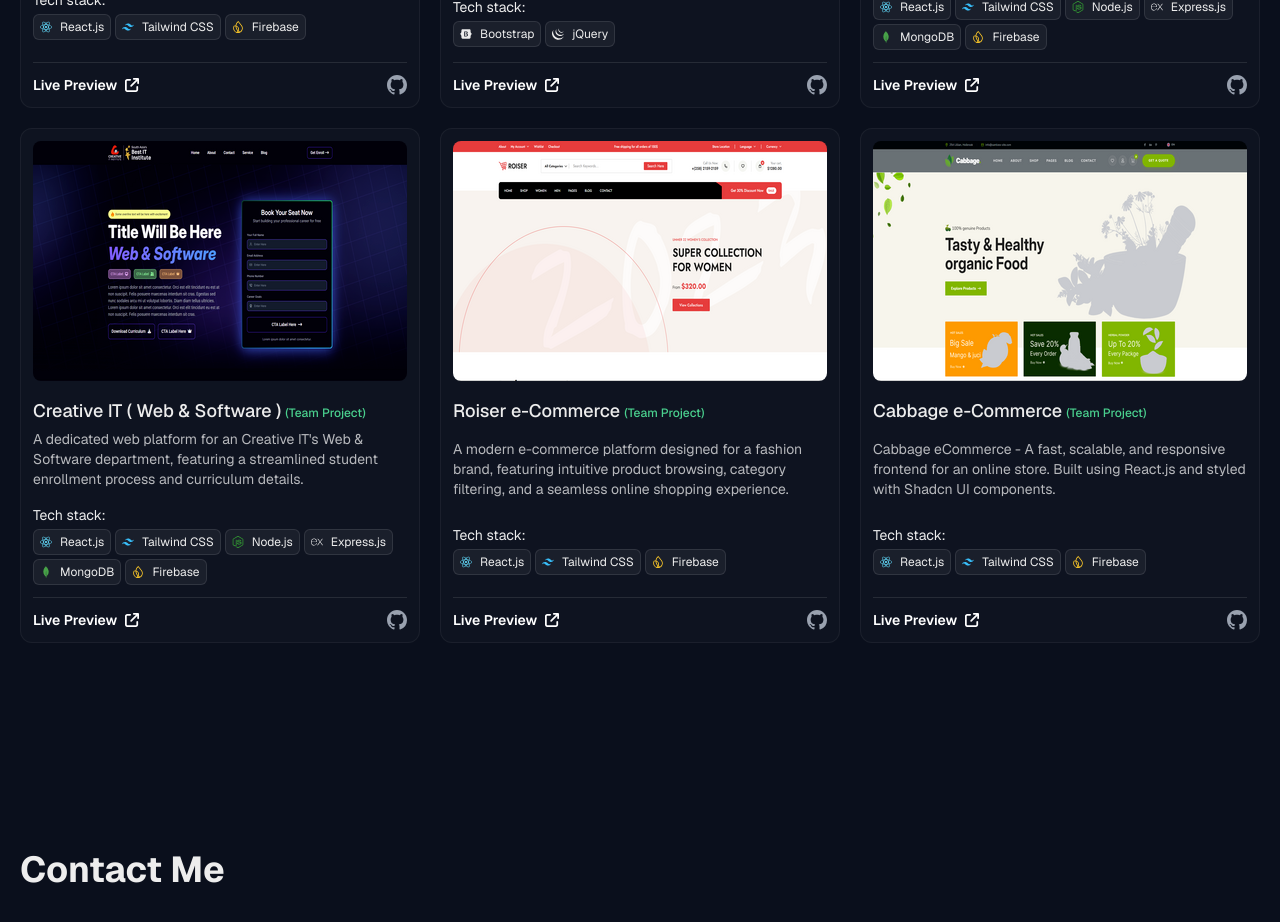
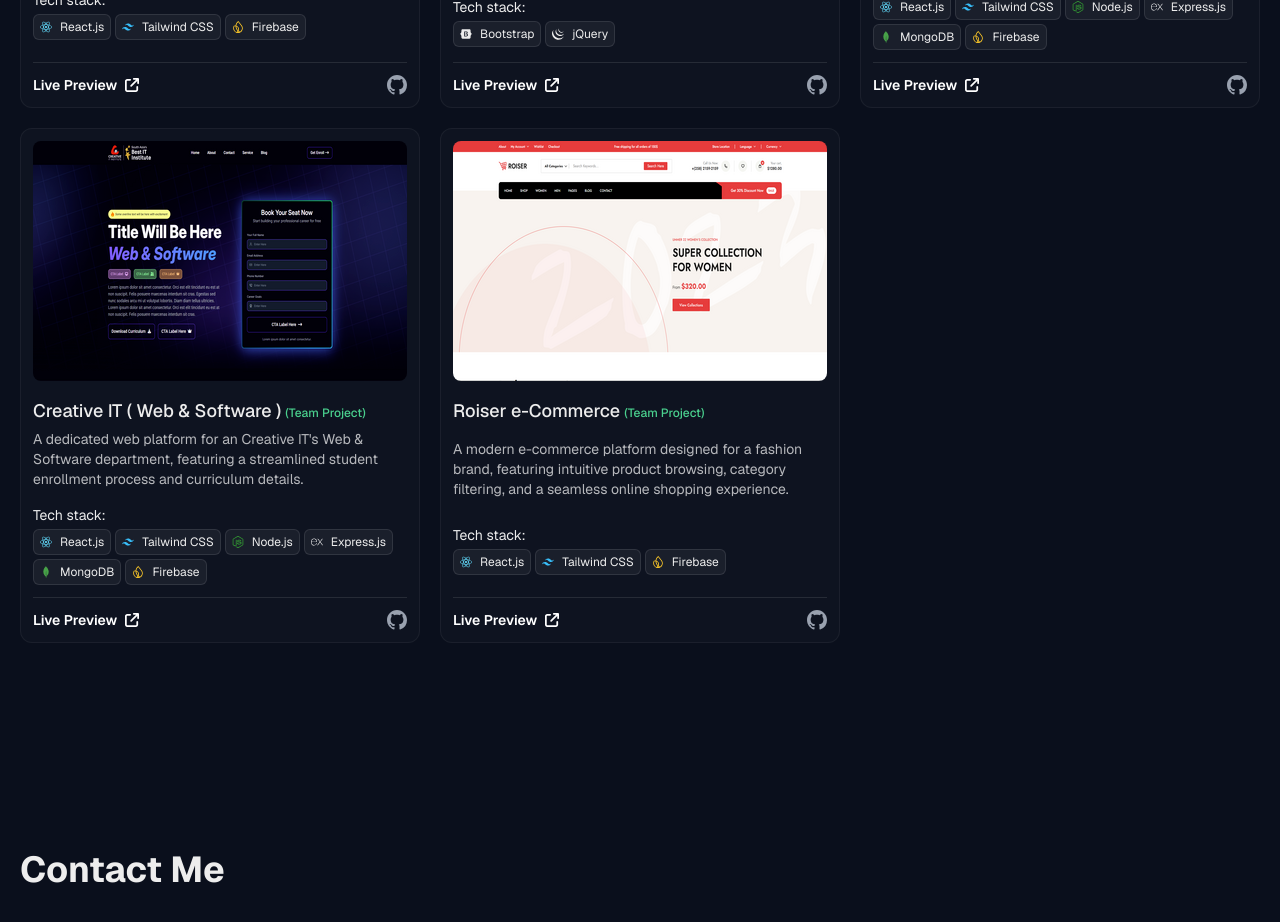
Before and after one commit to Sijan666/personalPortfolio, a React (Vite) app: page / in a window 1280 px wide. Shown: the part 2920-3842 px from the top of the page. Built offline with nearby package versions, Linux system fonts and the light colour scheme.

Commit message:
update project

```diff
--- a/src/components/data/projectSApi.js
+++ b/src/components/data/projectSApi.js
@@ -4,7 +4,7 @@ import port from '../../assets/port.png'
 import eduact from '../../assets/eduact.png'
 import creative from '../../assets/creative.png'
 import roiser from '../../assets/roiser.png'
-import cabbage from '../../assets/cabbage.png'
+// import cabbage from '../../assets/cabbage.png'
 
 export const allProjects = [
     {
@@ -57,14 +57,14 @@ export const allProjects = [
         liveLink:'https://roiser-team.vercel.app/',
         githubLink:'https://github.com/Sijan666/roiserTeam',
     },
-    {
-        id : 6 ,
-        projectImg: cabbage,
-        projectName:"Cabbage e-Commerce",
-        projectType:'Team Project',
-        projectDetails:'Cabbage eCommerce - A fast, scalable, and responsive frontend for an online store. Built using React.js and styled with Shadcn UI components.',
-        techStack:tech5,
-        liveLink:'https://cabbagee-commerce.vercel.app/',
-        githubLink:'https://github.com/Sijan666/cabbageeCommerce',
-    },
+    // {
+    //     id : 6 ,
+    //     projectImg: cabbage,
+    //     projectName:"Cabbage e-Commerce",
+    //     projectType:'Team Project',
+    //     projectDetails:'Cabbage eCommerce - A fast, scalable, and responsive frontend for an online store. Built using React.js and styled with Shadcn UI components.',
+    //     techStack:tech5,
+    //     liveLink:'https://cabbagee-commerce.vercel.app/',
+    //     githubLink:'https://github.com/Sijan666/cabbageeCommerce',
+    // },
 ]
```
